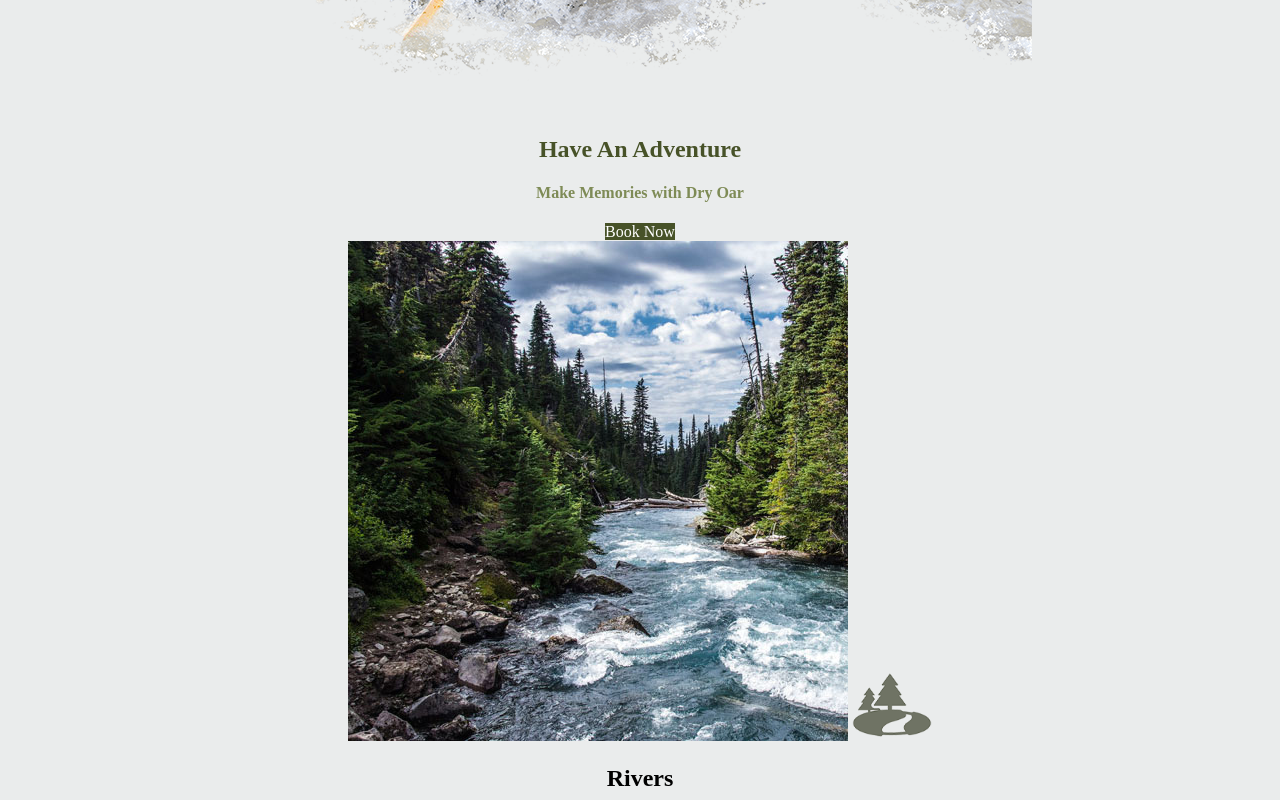
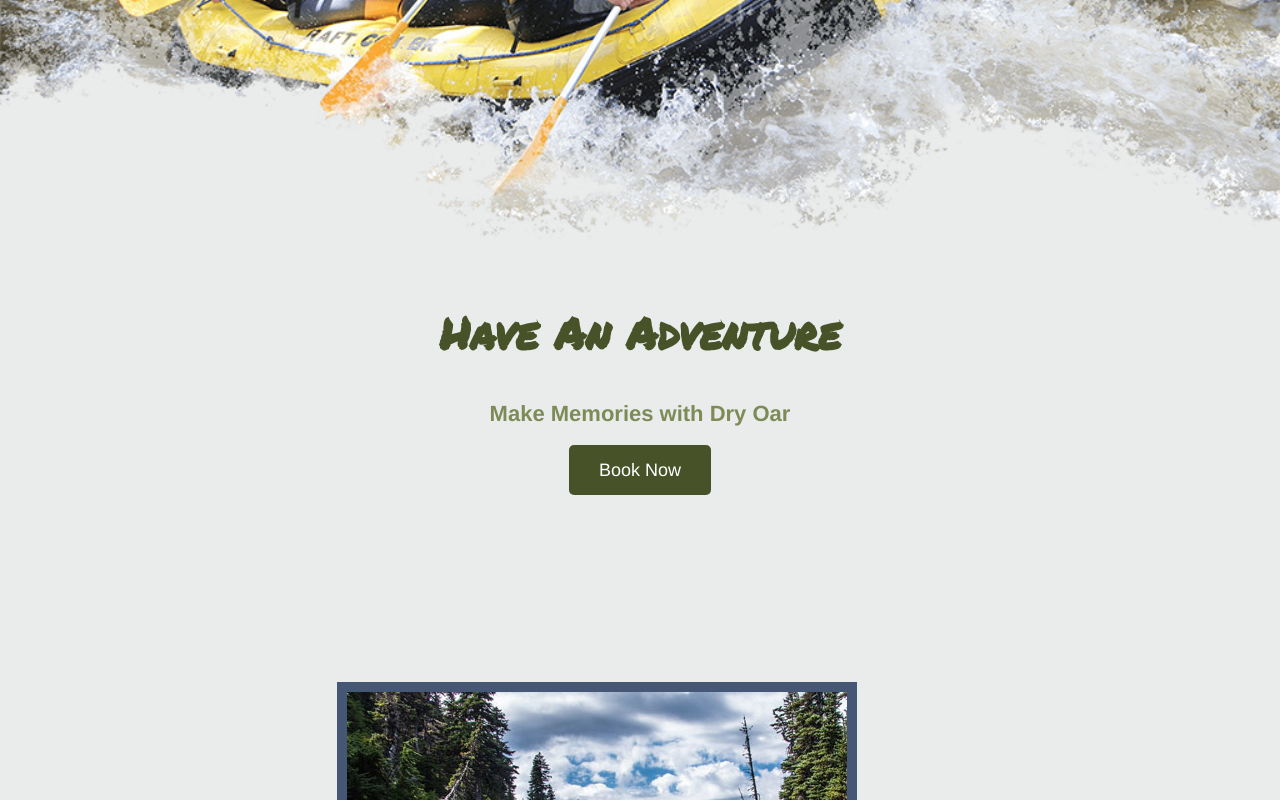
Before and after one commit to McKennaH1/wdd130, a plain HTML site: page wwr/index.html in a window 1280 px wide. Shown: the part 680-1480 px from the top of the page. Drawn offline with Linux system fonts and the light colour scheme.

Commit message:
Fonts and Spacing

```diff
--- a/wwr/styles/style.css
+++ b/wwr/styles/style.css
@@ -1,22 +1,31 @@
+@import url('https://fonts.googleapis.com/css2?family=Mulish&family=Permanent+Marker&display=swap');
 
+.home-title{
+    color: #475228;
+    font-family: 'Permanent Marker', 'Bradley Hand', sans-serif;
+    font-size: 2em;
+    margin-top: 10px;
+}
 
 #content{
     max-width: 1600px;
     margin: 0 auto;
 }
 
-.home-title{
-    color: #475228;
+
+#hero-img{
+    width: 100%;
 }
 
-.icon{
-    width: 80px;
+#logo_link{
+    padding-top: 5px;
 }
 
 nav a{
     text-align: center;
     color: white;
     text-decoration: none;
+    padding: 35px;
 }
 
 #hero-msg h1, #hero-msg h4{
@@ -34,10 +43,20 @@ main section{
 #background{
     height: 725px;
     background-color: #465775;
+    /* may need to remove next line in the future*/
+    margin-bottom: 150px;
 }
 
 body{
     background-color: #EAECEC;
+    font-family: Helvetica, Arial, sans-serif;
+    font-size: 22px;
+    margin: 0;
+    padding: 0;
+}
+
+h2{
+    margin: 0;
 }
 
 header{
@@ -56,26 +75,49 @@ nav a:hover{
     background-color: #475228;
     color: white;
     text-decoration: none;
+    font-size: 18px;
+    padding: 15px 30px;
+    margin-top: 50px;
+    border-radius: 5px;
 }
 .book:hover, .join:hover{
     color: #EAECEC;
 }
 
+.card-img{
+    border: 10px solid #465775;
+}
+
+main section img{
+    box-sizing: border-box;
+}
+
 .msg{
     background-color: #7E8B56;
+    line-height: 1.5em;
+    /* may need to remove next line in the future*/
+    margin-top: 50px
+
 }
 
 .msg h2{
     color: #475228;
 }
 
+
+
 .msg p{
-    color: #EAECEC
+    color: #EAECEC;
+    font-size: .8em;
+    padding-bottom: 15px;
+
 }
 
 footer{
     background-color: #475228;
     color: #EAECEC;
+    padding: 25px 50px;
+    margin-top: 200px;
 }
 
 footer a{
@@ -94,10 +136,20 @@ footer p {
 footer p a:hover{
     text-decoration: underline;
 }
+
+footer .social img{
+    padding-top: 15px;
+}
 h4{
     color: #7E8B56;
 }
 
 .icon{
     width: 80px;
+    padding-top: 10px;
+
 }
+
+.rivers-card, .camping-card, .rapids-card{
+    margin: 200px 0;
+}
```
Also changed, not shown: 2 other files.
